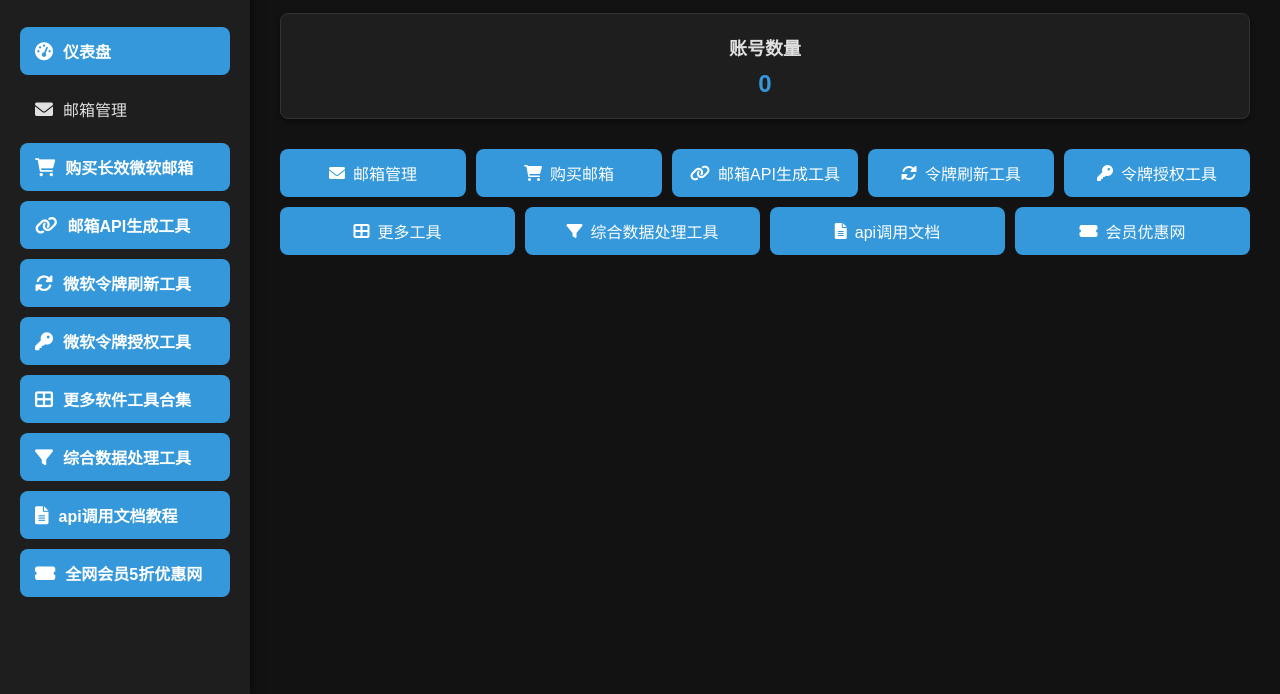
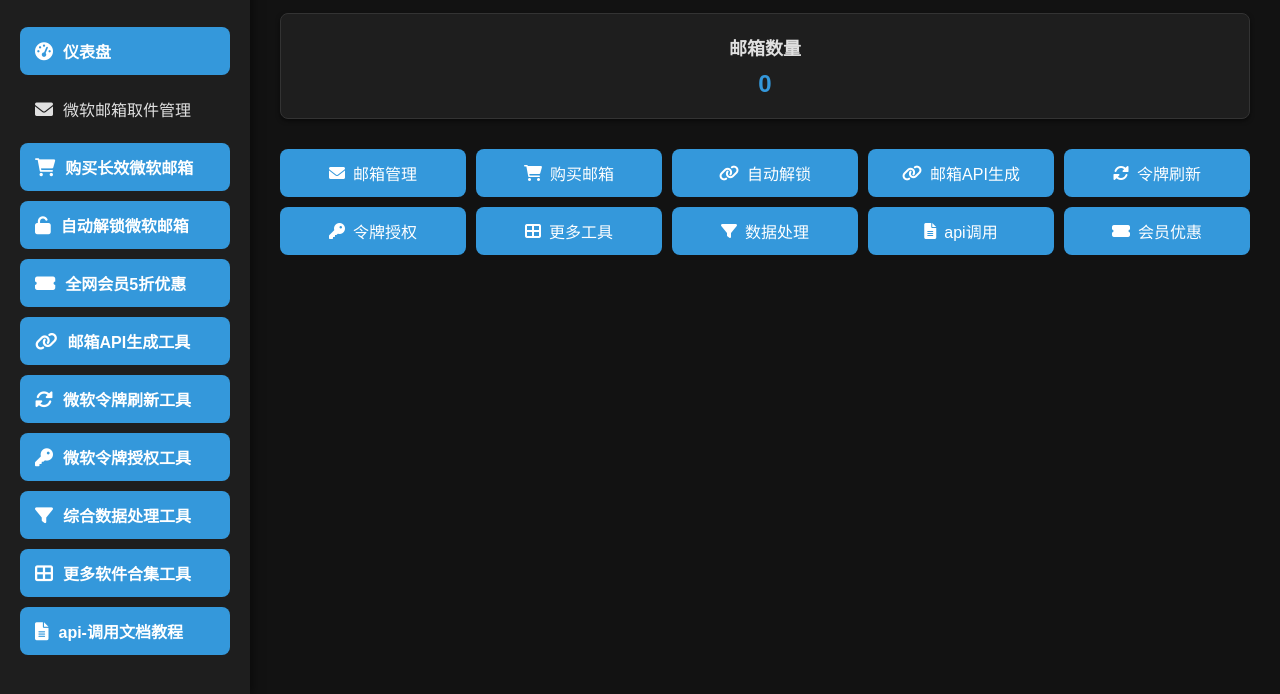
Before and after one commit to HZQDS888/o2api, a website: page public/index.html in a window 1280 px wide. Shown: the part 106-800 px from the top of the page. Drawn offline with nearby package versions, Linux system fonts and the light colour scheme.

Commit message:
Update index.html

```diff
--- a/public/index.html
+++ b/public/index.html
@@ -3,7 +3,7 @@
 <head>
 <meta charset="UTF-8">
 <meta name="viewport" content="width=device-width, initial-scale=1.0">
-<title>小黑邮箱管理系统 QQ:113575320</title>
+<title>小黑微软邮箱管理系统 QQ:113575320</title>
 <style>
 body{font-family:Arial,sans-serif;margin:0;padding:0;display:flex;background-color:#121212;overflow-x:hidden;}
 .sidebar{width:250px;background-color:#1e1e1e;color:#e0e0e0;height:100vh;padding:20px;box-sizing:border-box;box-shadow:2px 0 10px rgba(0,0,0,0.5);transition:transform 0.3s ease;position:fixed;z-index:100;}
@@ -134,16 +134,17 @@ body{font-family:Arial,sans-serif;margin:0;padding:0;display:flex;background-col
 <h2>小黑邮箱管理系统 QQ:113575320</h2>
 <ul>
 <li><a href="#" data-target="dashboard" class="active"><i class="fas fa-tachometer-alt"></i>仪表盘</a></li>
-<li><a href="#" data-target="emails"><i class="fas fa-envelope"></i>邮箱管理</a></li>
+<li><a href="#" data-target="emails"><i class="fas fa-envelope"></i>微软邮箱取件管理</a></li>
 <li><a href="https://68n.cn/8to6G" target="_blank" class="buy-link"><i class="fas fa-shopping-cart"></i>购买长效微软邮箱</a></li>
+<li><a href="https://hotmuil.com/" target="_blank" class="buy-link"><i class="fas fa-unlock"></i>自动解锁微软邮箱</a></li>
+<li><a href="https://www.qianxun1688.com/rights-shop/1CDFE3FC" target="_blank" class="buy-link"><i class="fas fa-ticket-alt"></i>全网会员5折优惠</a></li>
 <li><a href="https://xiaoheifk.cn/qj.html" target="_blank" class="buy-link"><i class="fas fa-link"></i>邮箱API生成工具</a></li>
 <li><a href="https://wwik.lanzouu.com/iq5Mh39ml3sh" target="_blank" class="buy-link"><i class="fas fa-sync-alt"></i>微软令牌刷新工具</a></li>
 <li><a href="https://wwik.lanzouu.com/iTnxu3anj2tc" target="_blank" class="buy-link"><i class="fas fa-key"></i>微软令牌授权工具</a></li>
-<li><a href="https://link3.cc/hzqds888" target="_blank" class="buy-link"><i class="fas fa-th-large"></i>更多软件工具合集</a></li>
-<!-- 新增综合数据处理工具按钮 -->
 <li><a href="https://xiaoheifk.cn/qc.html" target="_blank" class="buy-link"><i class="fas fa-filter"></i>综合数据处理工具</a></li>
-<li><a href="https://xiaoheifk.cn/api.html" target="_blank" class="buy-link"><i class="fas fa-file-alt"></i>api调用文档教程</a></li>
-<li><a href="https://www.qianxun1688.com/rights-shop/1CDFE3FC" target="_blank" class="buy-link"><i class="fas fa-ticket-alt"></i>全网会员5折优惠网</a></li>
+<li><a href="https://link3.cc/hzqds888" target="_blank" class="buy-link"><i class="fas fa-th-large"></i>更多软件合集工具</a></li>
+<li><a href="https://xiaoheifk.cn/api.html" target="_blank" class="buy-link"><i class="fas fa-file-alt"></i>api-调用文档教程</a></li>
+
 </ul>
 </div>
 <div class="content">
@@ -151,20 +152,21 @@ body{font-family:Arial,sans-serif;margin:0;padding:0;display:flex;background-col
 <h1 style="color: #3498db; font-weight: bold;">邮箱总数</h1>
 <div class="dashboard-cards">
 <div class="dashboard-card">
-<h3>账号数量</h3>
+<h3>邮箱数量</h3>
 <p id="account-count">0</p>
 </div>
 </div>
 <div class="quick-actions">
 <a href="#" data-target="emails"><i class="fas fa-envelope"></i> 邮箱管理</a>
 <a href="https://68n.cn/8to6G" target="_blank"><i class="fas fa-shopping-cart"></i> 购买邮箱</a>
-<a href="https://xiaoheifk.cn/qj.html" target="_blank"><i class="fas fa-link"></i> 邮箱API生成工具</a>
-<a href="https://wwik.lanzouu.com/iq5Mh39ml3sh" target="_blank"><i class="fas fa-sync-alt"></i> 令牌刷新工具</a>
-<a href="https://wwik.lanzouu.com/iTnxu3anj2tc" target="_blank"><i class="fas fa-key"></i> 令牌授权工具</a>
+<a href="https://hotmuil.com" target="_blank"><i class="fas fa-link"></i> 自动解锁</a>
+<a href="https://xiaoheifk.cn/qj.html" target="_blank"><i class="fas fa-link"></i> 邮箱API生成</a>
+<a href="https://wwik.lanzouu.com/iq5Mh39ml3sh" target="_blank"><i class="fas fa-sync-alt"></i> 令牌刷新</a>
+<a href="https://wwik.lanzouu.com/iTnxu3anj2tc" target="_blank"><i class="fas fa-key"></i> 令牌授权</a>
 <a href="https://link3.cc/hzqds888" target="_blank"><i class="fas fa-th-large"></i> 更多工具</a>
-<a href="https://xiaoheifk.cn/qc.html" target="_blank"><i class="fas fa-filter"></i> 综合数据处理工具</a>
-<a href="https://xiaoheifk.cn/api.html" target="_blank"><i class="fas fa-file-alt"></i> api调用文档</a>
-<a href="https://www.qianxun1688.com/rights-shop/1CDFE3FC" target="_blank"><i class="fas fa-ticket-alt"></i> 会员优惠网</a>
+<a href="https://xiaoheifk.cn/qc.html" target="_blank"><i class="fas fa-filter"></i> 数据处理</a>
+<a href="https://xiaoheifk.cn/api.html" target="_blank"><i class="fas fa-file-alt"></i> api调用</a>
+<a href="https://www.qianxun1688.com/rights-shop/1CDFE3FC" target="_blank"><i class="fas fa-ticket-alt"></i> 会员优惠</a>
 </div>
 </div>
 <div id="emails" class="content-section">
```
